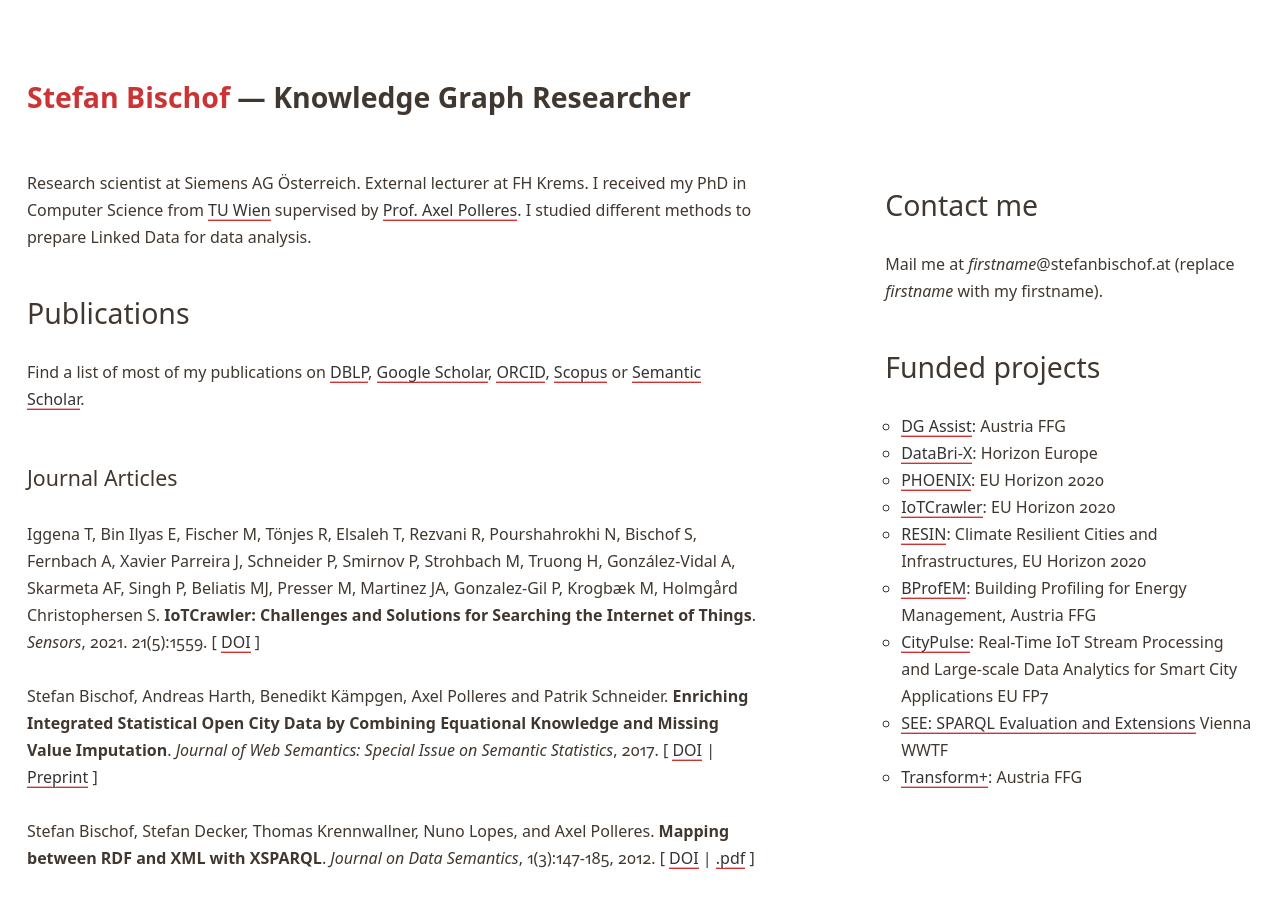
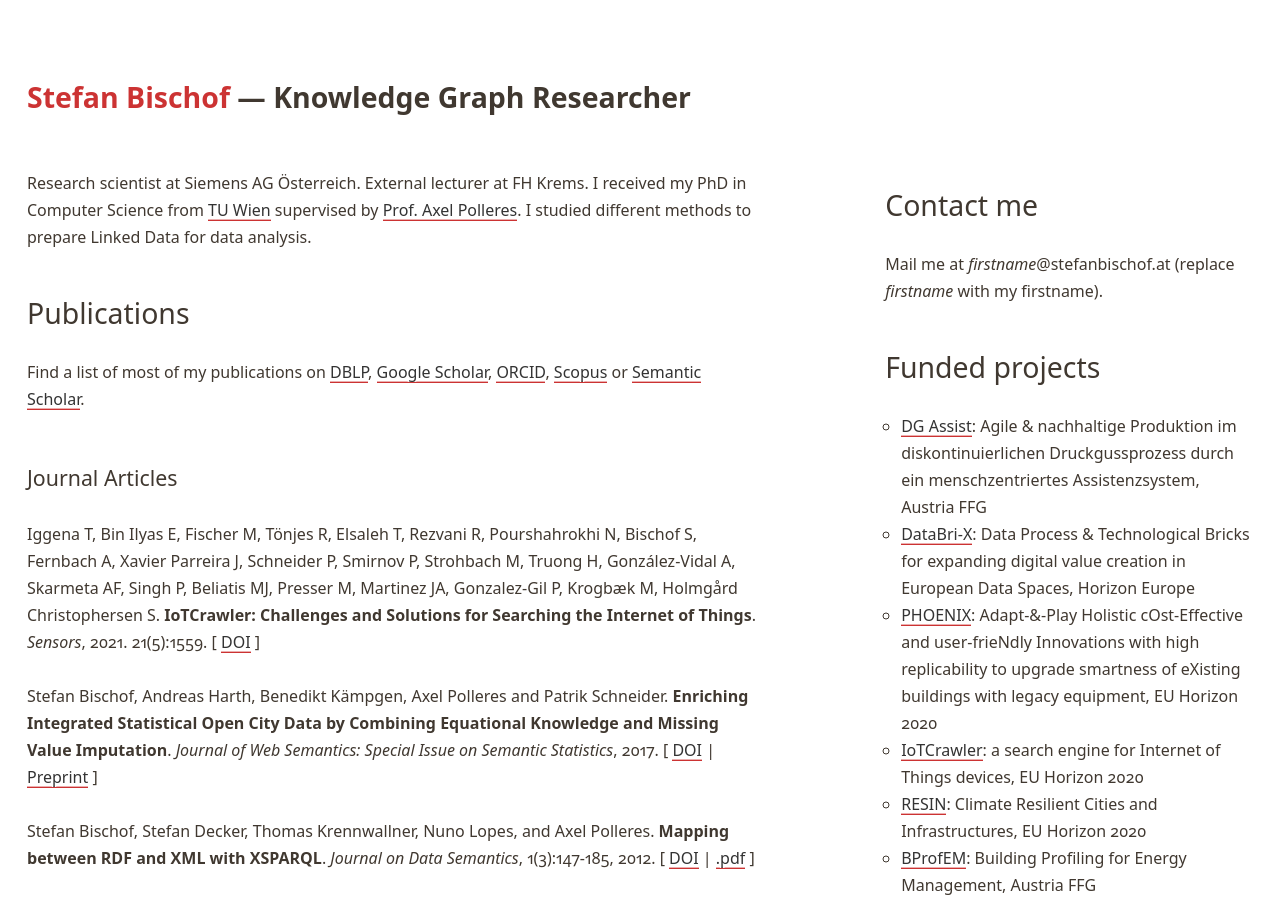
Before and after one commit to stefanbischof/stefanbischof.github.io, a Jekyll site: the page built from index.html, in a window 1280 px wide and 900 px high. Built offline with Jekyll 4.4.1, drawn with Linux system fonts in a browser that asks for light colours.

Commit message:
Add project descriptions

```diff
--- a/index.html
+++ b/index.html
@@ -37,10 +37,10 @@ header: big
 
 <h1>Funded projects</h1>
   <ul>
-    <li><a href="https://projekte.ffg.at/projekt/4641766">DG Assist</a>: Austria FFG</li>
-    <li><a href="https://databri-x.eu/">DataBri-X</a>: Horizon Europe</li>
-    <li><a href="https://eu-phoenix.eu/">PHOENIX</a>: EU Horizon 2020</li>
-    <li><a href="https://iotcrawler.eu/">IoTCrawler</a>: EU Horizon 2020</li>
+    <li><a href="https://projekte.ffg.at/projekt/4641766">DG Assist</a>: Agile & nachhaltige Produktion im diskontinuierlichen Druckgussprozess durch ein menschzentriertes Assistenzsystem, Austria FFG</li>
+    <li><a href="https://databri-x.eu/">DataBri-X</a>: Data Process & Technological Bricks for expanding digital value creation in European Data Spaces, Horizon Europe</li>
+    <li><a href="https://eu-phoenix.eu/">PHOENIX</a>: Adapt-&-Play Holistic cOst-Effective and user-frieNdly Innovations with high replicability to upgrade smartness of eXisting buildings with legacy equipment, EU Horizon 2020</li>
+    <li><a href="https://iotcrawler.eu/">IoTCrawler</a>: a search engine for Internet of Things devices, EU Horizon 2020</li>
     <li><a href="https://resin-cities.eu/">RESIN</a>: Climate Resilient Cities and Infrastructures, EU Horizon 2020</li>
     <li><a href="https://bprofem.auto.tuwien.ac.at/">BProfEM</a>: Building Profiling for Energy Management, Austria FFG</li>
     <li><a href="http://www.ict-citypulse.eu/">CityPulse</a>: Real-Time IoT Stream Processing and Large-scale Data Analytics for Smart City Applications EU FP7</li>
```
